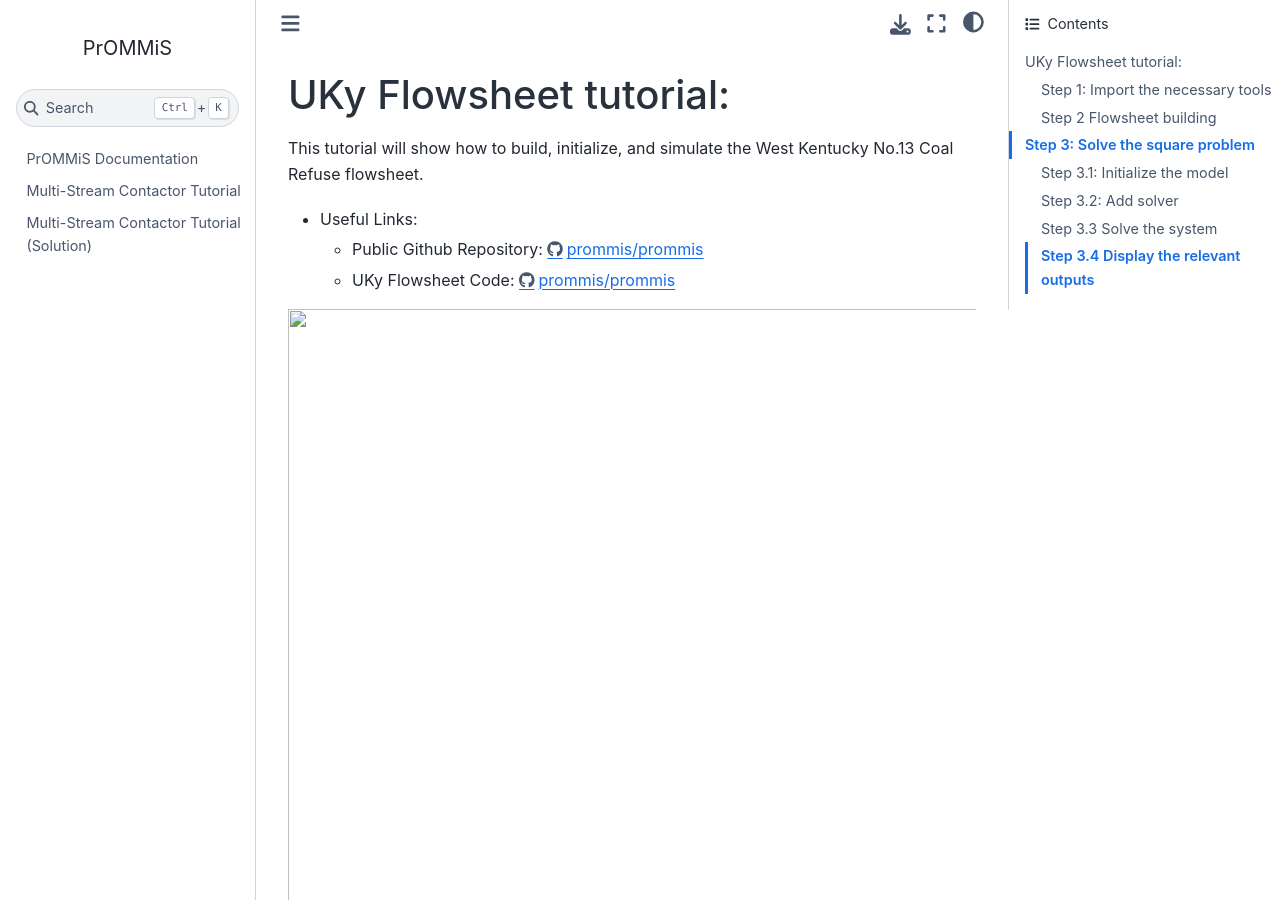
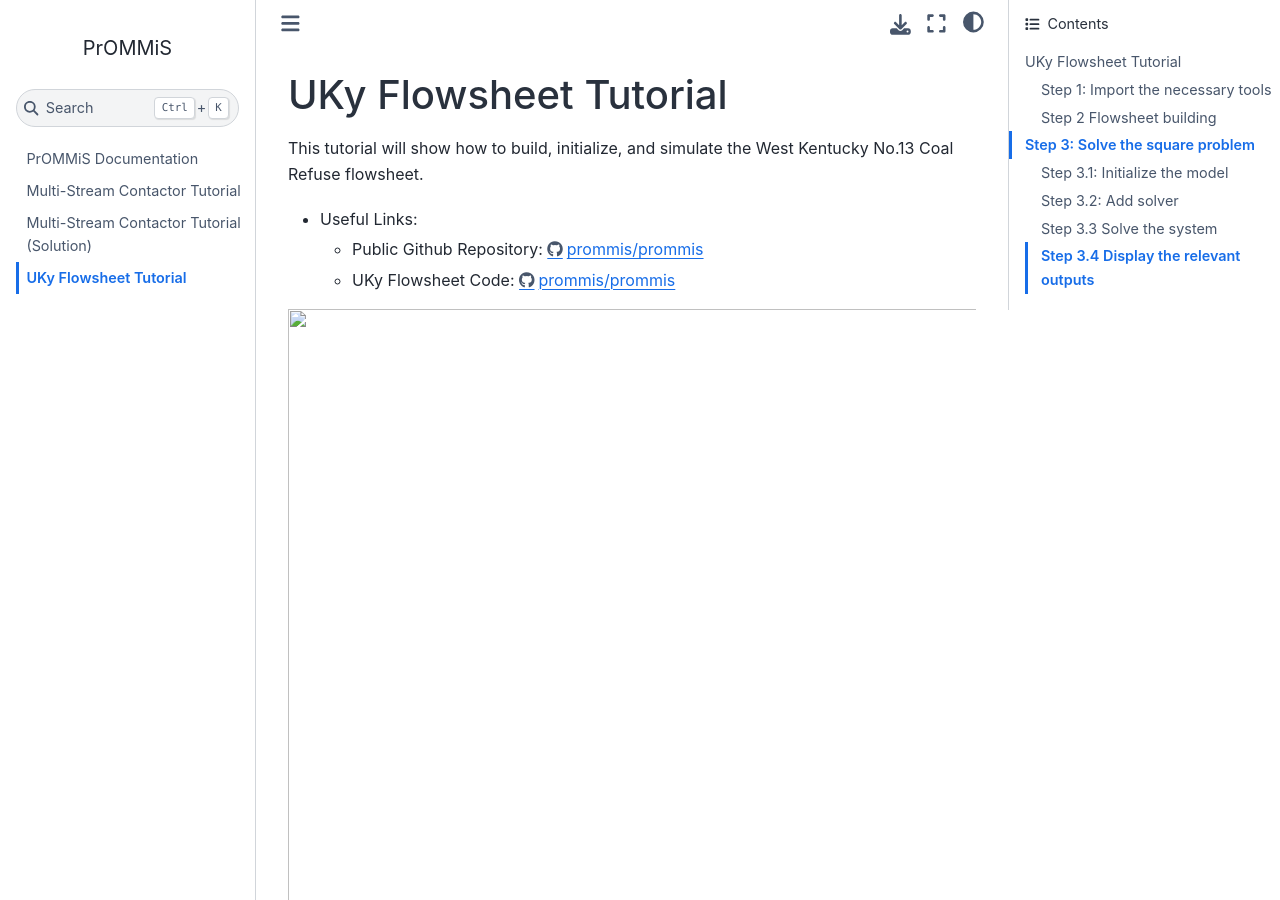
Before and after one commit to prommis/prommis, a Jupyter Book: the page built from docs/tutorials/uky_flowsheet-solution.ipynb, in a window 1280 px wide and 900 px high. Built offline with Jupyter Book 1.0.4 settings and Sphinx 7.4.7 and the Sphinx Book theme 1.1.4, drawn with Linux system fonts in a browser that asks for light colours; pages that are not in the unit, such as notebooks, are missing from menus; part of the change alters nothing that is shown; some of the changed text lies outside the part shown.

Commit message:
Update toml

```diff
--- a/docs/_toc.yml
+++ b/docs/_toc.yml
@@ -3,4 +3,4 @@ root: index
 chapters:
   - file: tutorials/diafiltration
   - file: tutorials/diafiltration-solution
-  - file: tutorials/uky_flowsheet
+  - file: tutorials/uky_flowsheet-solution
```
Also changed, not shown: docs/tutorials/uky_flowsheet-solution.ipynb.
